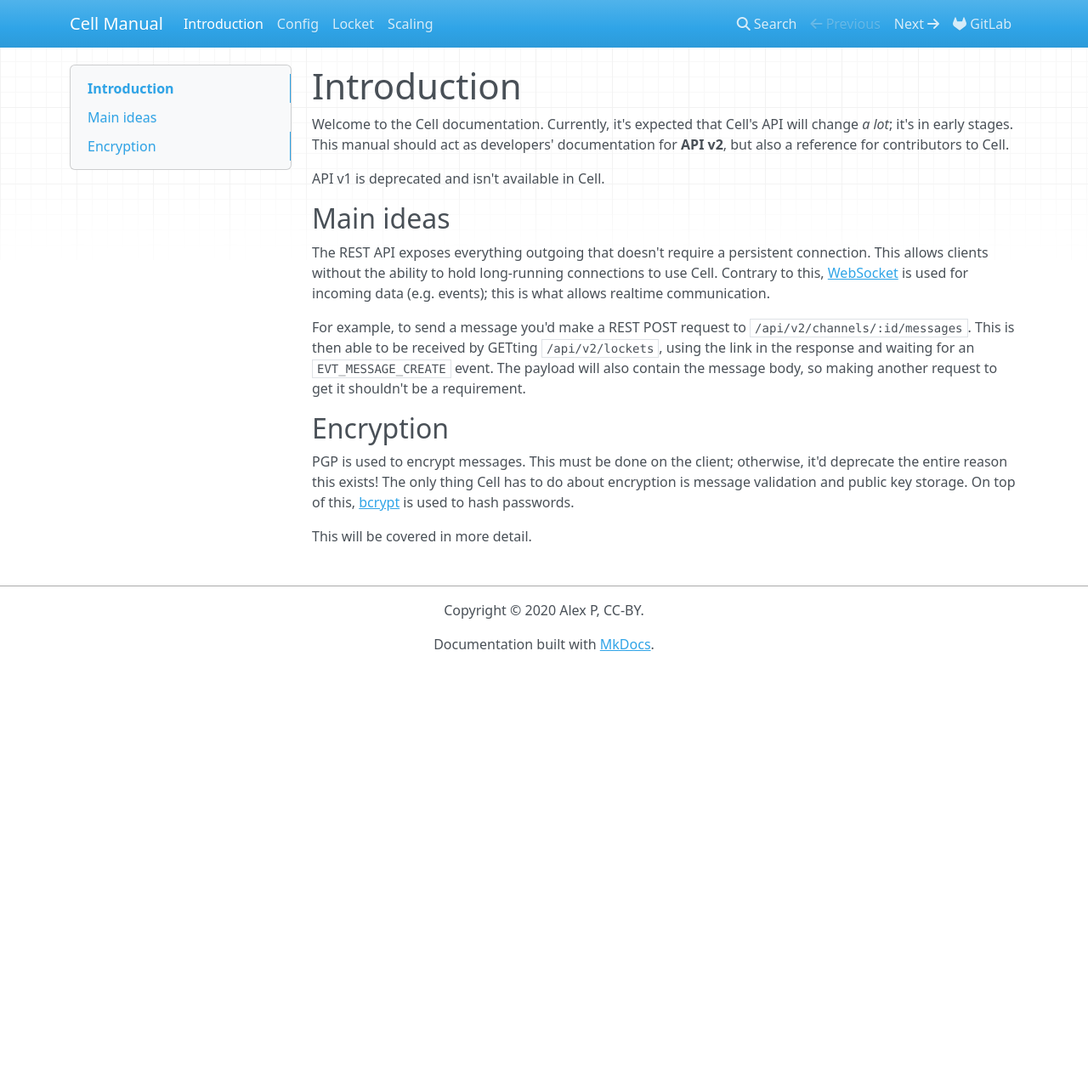
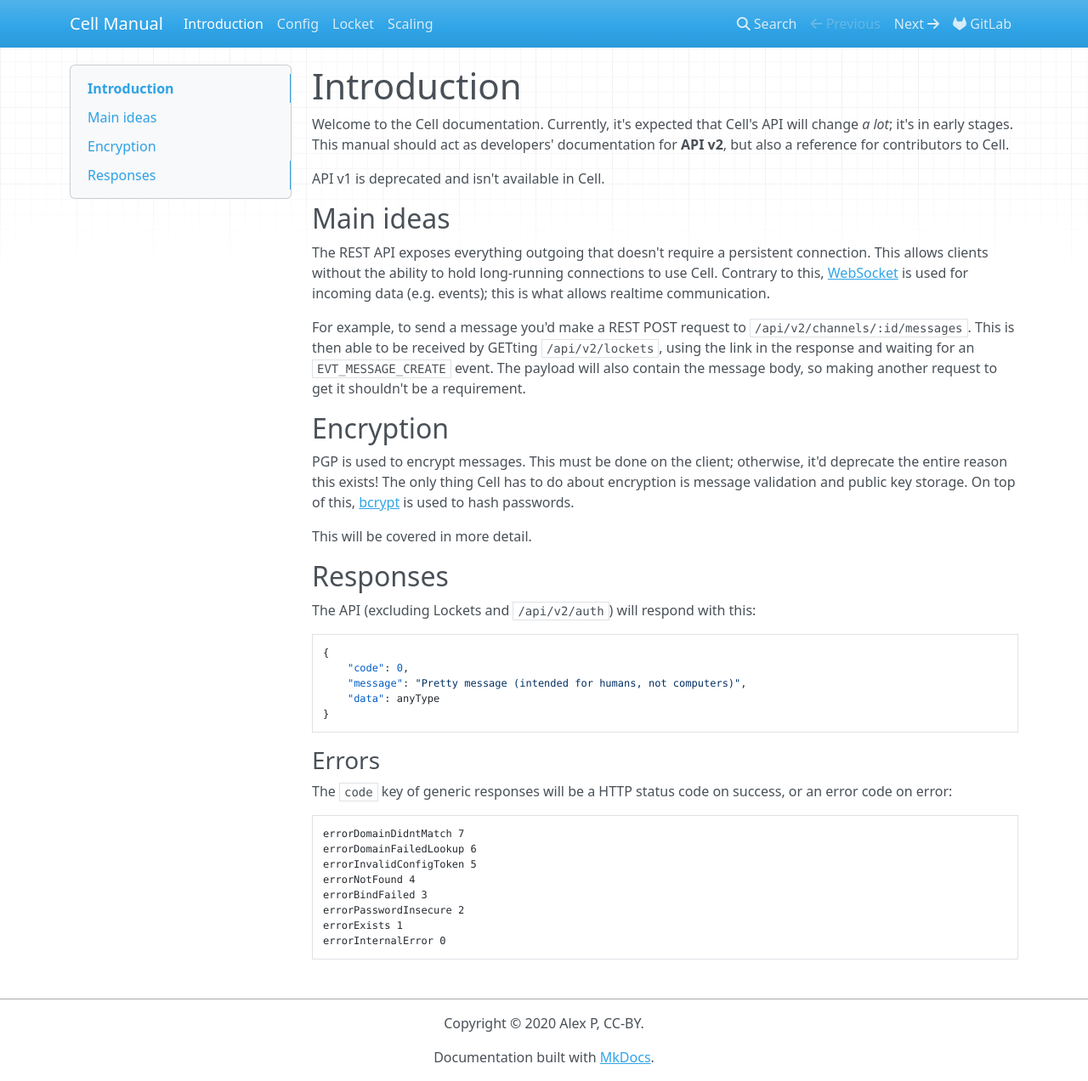
Before and after one commit to open-slicer/cell, an MkDocs documentation site: the page built from docs/index.md, in a window 1280 px wide and 1272 px high. Shown: the whole window at 85% size. Built offline with MkDocs 1.6.1, drawn with Linux system fonts in a browser that asks for light colours; nearby versions of some CDN libraries.

Commit message:
docs: Document generic responses

````diff
--- a/docs/index.md
+++ b/docs/index.md
@@ -15,3 +15,30 @@ For example, to send a message you'd make a REST POST request to `/api/v2/channe
 PGP is used to encrypt messages. This must be done on the client; otherwise, it'd deprecate the entire reason this exists! The only thing Cell has to do about encryption is message validation and public key storage. On top of this, [bcrypt](https://en.wikipedia.org/wiki/Bcrypt) is used to hash passwords.
 
 This will be covered in more detail.
+
+## Responses
+
+The API (excluding Lockets and `/api/v2/auth`) will respond with this:
+
+```json
+{
+    "code": 0,
+    "message": "Pretty message (intended for humans, not computers)",
+    "data": anyType
+}
+```
+
+### Errors
+
+The `code` key of generic responses will be a HTTP status code on success, or an error code on error:
+
+```
+errorDomainDidntMatch 7
+errorDomainFailedLookup 6
+errorInvalidConfigToken 5
+errorNotFound 4
+errorBindFailed 3
+errorPasswordInsecure 2
+errorExists 1
+errorInternalError 0
+```
````
